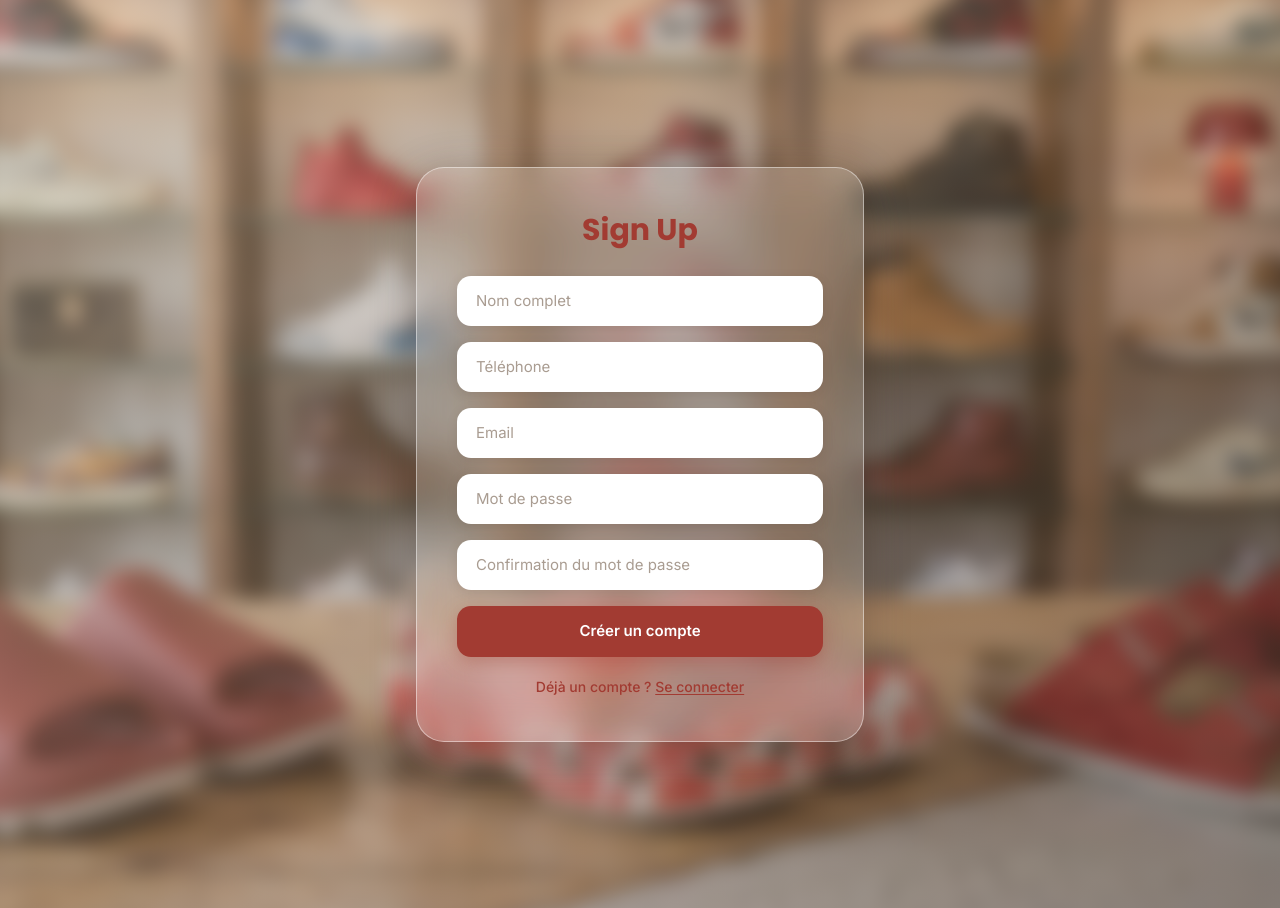
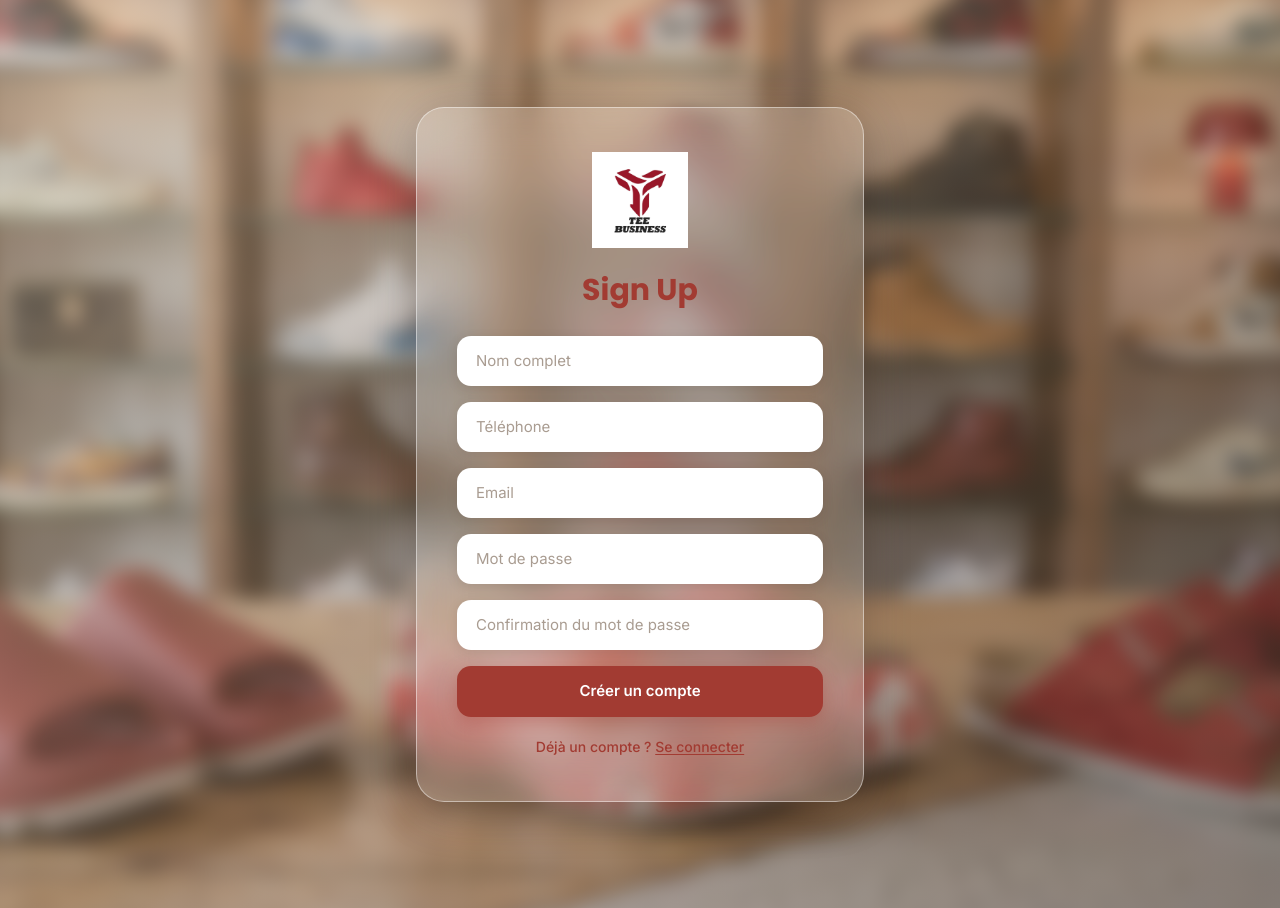
Before and after one commit to severin-cece-kolie/TEEBUSINESS, a Django app: page /account/register/ in a window 1280 px wide. Run offline with Django 5.2, Linux system fonts and the light colour scheme; some libraries are stand-ins or nearby versions.

Commit message:
djamilatou

```diff
--- a/templates/base_auth.html
+++ b/templates/base_auth.html
@@ -103,6 +103,8 @@
 
   <main class="relative z-10 flex min-h-screen items-center justify-center p-4 sm:p-6">
     <div class="auth-card auth-rise w-full max-w-md rounded-[28px] px-6 py-9 sm:px-10 sm:py-11">
+      <img src="{% static 'assets/images/logo.png' %}" alt="TEEBUSINESS"
+           class="mx-auto mb-6 h-20 w-auto object-contain sm:h-24">
       {% block form_panel %}{% endblock %}
     </div>
   </main>
```
Also changed, not shown: 2 other files.
